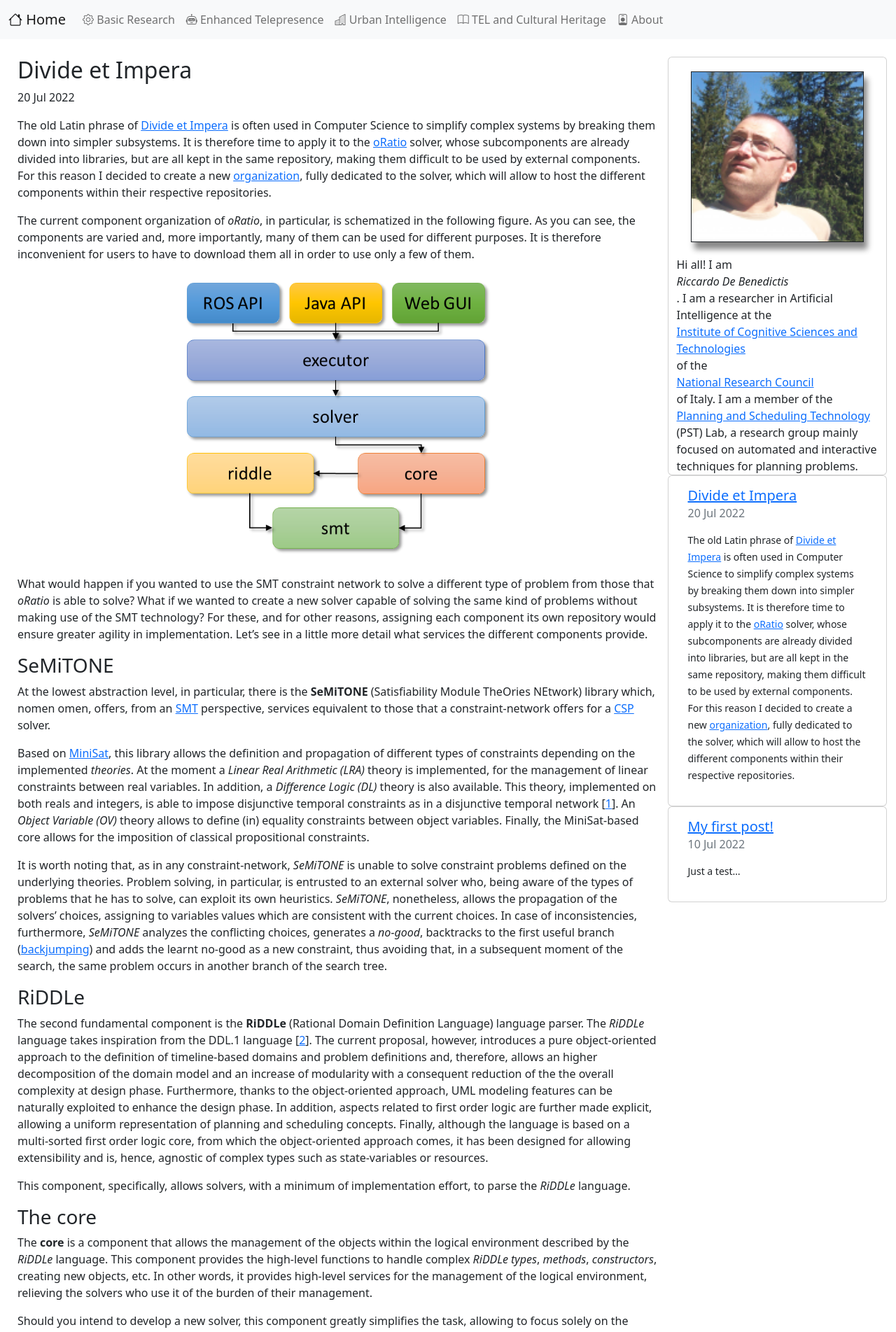
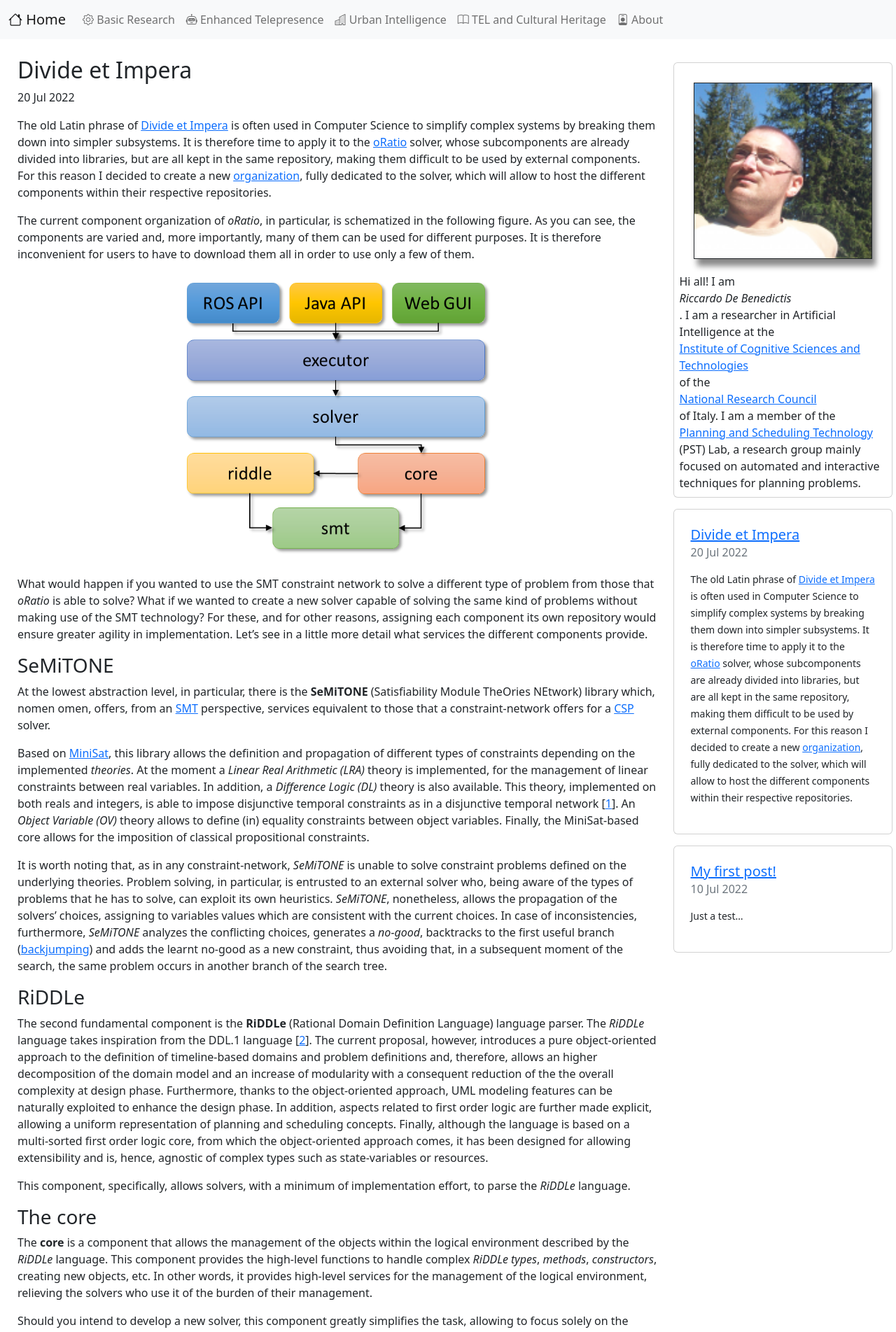
Before and after one commit to riccardodebenedictis/riccardodebenedictis.github.io, a Jekyll site: the page built from index.html, in a window 1280 px wide. Shown: the top 1903 px of the page at 70% size. Built offline with Jekyll 4.4.1, drawn with Linux system fonts in a browser that asks for light colours.

Commit message:
trying cards..

```diff
--- a/_includes/about.html
+++ b/_includes/about.html
@@ -1,4 +1,4 @@
-<div class="card p2">
+<div class="card m-2 p-2">
     <img style="float: left; width: 100; height: auto; border: 1px solid; box-shadow: 5px 10px 8px #888888; margin: 20px;"
         src="{{site.url}}/figures/face.png">
 
--- a/_includes/home.html
+++ b/_includes/home.html
@@ -37,7 +37,7 @@
                 </div>
                 <div class="row">
                     {% for p in site.posts %}
-                    <div class="card p2">
+                    <div class="card m-2 p-2">
                         <div class="card-body">
                             <h5 class="card-title"><a href="{{p.url}}">{{p.title}}</a></h5>
                             <h6 class="card-subtitle mb-2 text-muted">{{p.date | date_to_string}}</h6>
```
